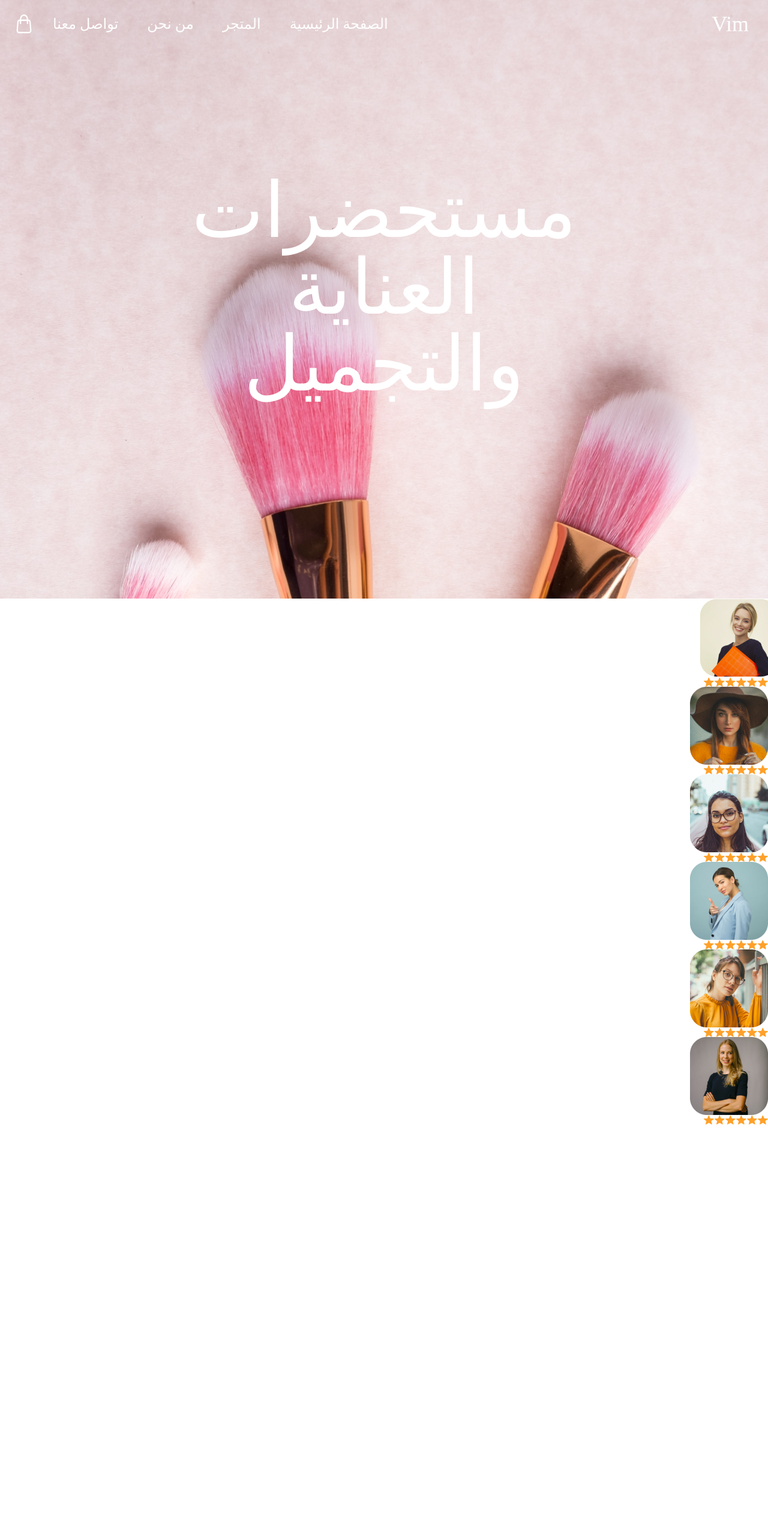
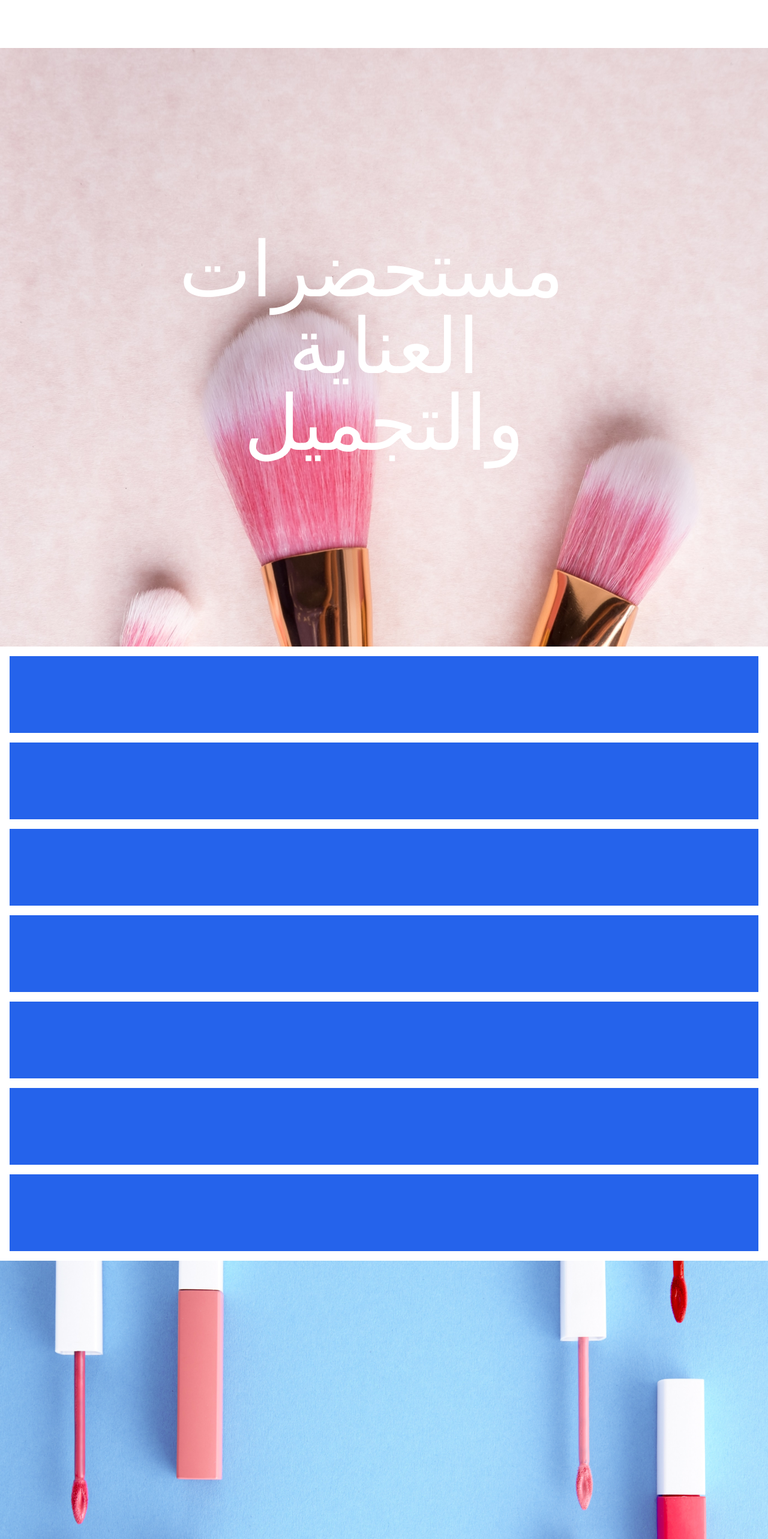
Before and after one commit to Ali-TG/vamill_vim, a React (Vite) app: page / in a window 1280 px wide. Shown: the top 2566 px of the page at 60% size. Before the commit the page ends 1875 px from the top, so only its background shows below. Built offline with nearby package versions, Linux system fonts and the light colour scheme; a web font is replaced by a local one.

Commit message:
Update - 4

```diff
--- a/src/App.jsx
+++ b/src/App.jsx
@@ -16,7 +16,7 @@ const App = () => {
               <Route path='/about' element={<About/>}/>
               <Route path='/contact' element={<Contact/>}/>
             </Routes>
-            {/* <Footer/> */}
+            <Footer/>
         </div>
     )
 };
--- a/src/components/Footer/Footer.jsx
+++ b/src/components/Footer/Footer.jsx
@@ -1,7 +1,7 @@
 import FooterImg from './../../assets/Footer.png'
 const Footer = () => {
     return(
-        <footer className='w-full flex items-center justify-between text-white'>
+        <footer className='max-w-full relative bottom-0 flex items-center justify-between text-white'>
             <img className='w-full' src={FooterImg} alt="" />
         </footer>
     )
--- a/src/components/NavBar/NavBar.jsx
+++ b/src/components/NavBar/NavBar.jsx
@@ -1,29 +1,19 @@
 import { useState } from "react";
 import { Cross as Hamburger } from 'hamburger-react';
 import Cart from "../Pages/Cart/Cart";
-import { json, Link } from 'react-router-dom'
+import { Link } from 'react-router-dom'
 
 
 
-const NavBar = (props) => {
-
+const NavBar = () => {
+    const [isOpen, setOpen] = useState(false);
+    const NavItems = [
+        {name:'الصفحة الرئيسية', href:'/'},
+        {name:'المتجر', href:'/shop'},
+        {name:'من نحن', href:'/about'},
+        {name:'تواصل معنا', href:'/contact'}]
     return(
         <header>
-            <DesktopNav/>
-            <MobileNav/>
-        </header>
-    )
-}
-
-const MobileNav = () => {
-    const NavItems = [
-        {name:'الصفحة الرئيسية', href:'/', background: 'bg-home'},
-        {name:'المتجر', href:'/shop', background: 'bg-shop'},
-        {name:'من نحن', href:'/about', background: 'bg-about'},
-        {name:'تواصل معنا', href:'/contact', background: 'bg-contact'}]
-    const [isOpen, setOpen] = useState(false)
-
-    return(
             <nav>
                 <div className='mobile'>
                     <h1 className='text-4xl p-1'><a href="/">Vim</a></h1>
@@ -32,44 +22,27 @@ const MobileNav = () => {
                         <Hamburger toggled={isOpen} toggle={setOpen} rounded color={!isOpen ? '#fff' : '#000'}/>
                     </div>
                 </div>
-                <div>
+                <div className={!isOpen ? ' relative top-[-400px] transition-all ease-in duration-700' : 'relative top-12 transition-all ease-in-out duration-700'}>
                     <div className='mobile-menu'>
                         <ul className='flex flex-col items-center justify-center'>
-                            {NavItems.map((item) => {return <li className="m-4" key={item.name}><a href={item.href}>{item.name}</a></li>})}
+                            {NavItems.map((item) => {return <li className="m-6" key={item.name}><a href={item.href}>{item.name}</a></li>})}
                         </ul>
                     </div>
                 </div>
-        </nav>
-    )
-}
-
-const DesktopNav = () => {
-    const [background, setBackground] = useState('bg-home')
-    const [content, setContent] = useState(<HomeContent/>)
-    const NavItems = [
-        {name:'الصفحة الرئيسية', href:'/', background: 'bg-home', texts: <HomeContent/>},
-        {name:'المتجر', href:'/shop', background: 'bg-shop', texts: <ShopContent/>},
-        {name:'من نحن', href:'/about', background: 'bg-about', texts: <AboutContent/>},
-        {name:'تواصل معنا', href:'/contact', background: 'bg-contact', texts: <ContactForm/>}]
-
-
-    return(
-        <nav className={`${background} w-full h-[998px] bg-center`}>
-            <div>
-                <div className='desktop'>
-                        <h1 className='text-4xl p-4'><a href="/">Vim</a></h1>
-                        <div className='flex items-center justify-between'>
-                            <ul className={'flex items-center justify-between'}>
+                <div className="desktop">
+                    <h1 className='md:text-4xl md:p-4'><a href="/">Vim</a></h1>
+                    <div className='md:flex md:items-center md:justify-between'>
+                        <ul className={'md:flex md:items-center md:justify-between'}>
                             {NavItems.map((item) => {return <li key={item.name} onClick={() => setContent(item.texts)} className=' text-2xl m-6'><Link to={item.href} onClick={() => {return setBackground(item.background)}}>{item.name}</Link></li>})}
                         </ul>
                         <Cart/>
                         </div>
                 </div>
-                {content}
-            </div>
             </nav>
+        </header>
     )
 }
+
 
 const HomeContent = () => {
     return(
--- a/src/components/Pages/About/About.jsx
+++ b/src/components/Pages/About/About.jsx
@@ -1,8 +1,10 @@
+import { AboutBackground } from "../Backgrounds/Background";
+
 const About = () => {
     return(
-        <>
-
-        </>
+        <div>
+            <AboutBackground/>
+        </div>
     )
 }
 
--- /dev/null
+++ b/src/components/Pages/Backgrounds/Background.jsx
@@ -0,0 +1,62 @@
+const HomeBackground = () => {
+    return(
+        <div className='bg-home w-full h-[600px] md:h-[998px] bg-center z-[-1]  flex items-center justify-center'>
+            <h1 className='text-white md:text-9xl text-6xl md:w-[600px] w-[280px] text-center'>مستحضرات العناية والتجميل</h1>
+        </div>
+    );
+};
+
+export const ShopBackground = () => {
+    return(
+        <div className='bg-shop w-full h-[600px] bg-center z-[-1] flex items-center justify-center'>
+            <h1 className='text-white md:text-9xl text-6xl w-[280px] md:w-[600px] text-center'>
+            اكتشف أفضل العلامات
+        التجارية
+            </h1>
+        </div>
+    )
+}
+
+export const AboutBackground = () => {
+    return(
+        <div className='bg-about w-full h-[600px] bg-center z-[-1] flex items-center justify-center'>
+            <h1 className='text-white md:text-9xl text-6xl md:w-[600px] w-[280px] text-center'>
+            من نحن
+            </h1>
+        </div>
+    )
+}
+
+export const ContactBackground = () => {
+    return(
+        <div className='bg-contact w-full h-screen bg-center z-[-1]'>
+            <ContactForm/>
+        </div>
+    )
+}
+
+const ContactForm = () => {
+    const InputInfo = [
+                {name:"Name", type:"text", placeholder:"الاسم"},
+                {name:"Email", type:"email", placeholder:"البريد الإلكتروني"},
+                {name:"Message", type:"text", placeholder:"الرسالة"}]
+    return(
+        <div className='flex items-start flex-col justify-between md:mx-16 mx-12 md:mb-8'>
+            <h1 className='md:text-6xl text-5xl text-white md:mt-0 mt-32'>تواصل معنا</h1>
+            <form onSubmit="" action="">
+                {InputInfo.map((item) => {return <Input id={item.name} type={item.type} placeholder={item.placeholder} />})}
+            </form>
+        </div>
+    )
+}
+
+const Input = (props) => {
+
+    return(
+        <div className='md:my-12 my-12'>
+            <input className="bg-opacity-5 text-2xl border-b-2 border-solid border-r-0 border-t-0 border-l-0 border-b-white bg-gray-400 p-2 max-w-[500px] " id={props.id} type={props.type} placeholder={props.placeholder}/>
+        </div>
+    )
+}
+
+export default HomeBackground
--- a/src/components/Pages/Contact/Contact.jsx
+++ b/src/components/Pages/Contact/Contact.jsx
@@ -1,8 +1,10 @@
+import { ContactBackground } from "../Backgrounds/Background";
+
 const Contact = () => {
     return(
-        <>
-
-        </>
+        <div>
+            <ContactBackground/>
+        </div>
     )
 }
 
--- a/src/components/Pages/Home/Home.jsx
+++ b/src/components/Pages/Home/Home.jsx
@@ -1,23 +1,21 @@
 import Content from '../Content/Content';
 import Reviews from '../Reviews/Reviews';
-import Background from './../../../assets/Background.png'
+import HomeBackground from './../Backgrounds/Background'
 const Home = () => {
     return(
-        <div className=''>
-            <div className='relative'>
-            </div>
-            <Reviews/>
-        </div>
-    );
-};
-
-export const HomeBackground = () => {
-    return(
-        <div className='bg-home min-w-full h-[996px] bg-center absolute top-0 z-[-1]'>
-            <h1>مستحضرات العناية والتجميل</h1>
+        <div>
+            <HomeBackground/>
+            <Content/>
+            <Content/>
+            <Content/>
+            <Content/>
+            <Content/>
+            <Content/>
+            <Content/>
         </div>
     );
 };
 
 
+
 export default Home;
--- a/src/components/Pages/Shop/Shop.jsx
+++ b/src/components/Pages/Shop/Shop.jsx
@@ -1,8 +1,10 @@
+import { ShopBackground } from "../Backgrounds/Background";
+
 const Shop = () => {
     return(
-        <>
-
-        </>
+        <div>
+            <ShopBackground/>
+        </div>
     )
 }
 
--- a/src/index.css
+++ b/src/index.css
@@ -16,12 +16,12 @@ html,body{
     padding: 0;
 }
 
+
 footer{
     margin-top: auto;
-    position: relative;
+    position: absolute;
     bottom: 0;
-    right: 0;
-    left: 0;
+    top: 50%;
 
 }
 
@@ -37,14 +37,14 @@ input:focus {outline:none!important;}
 
 @layer components{
     .mobile{
-        @apply md:hidden flex items-center justify-between p-4 text-white z-50
+        @apply md:hidden flex items-center justify-between p-4 text-white fixed top-0 w-full z-20
     }
 
     .desktop{
-        @apply hidden md:flex md:items-center md:justify-between md:text-white md:mx-4
+        @apply hidden md:flex md:items-center md:justify-between md:text-white md:mx-4 md:min-w-fit
     }
 
     .mobile-menu{
-        @apply  md:hidden w-full absolute top-0 pt-20 bg-white shadow-lg rounded-b-3xl text-lg z-[-1]
+        @apply  md:hidden w-full absolute -top-12 pt-12 bg-white shadow-lg rounded-b-3xl text-2xl z-10
     }
 }
```
Lines whose indentation alone changed are shown as unchanged.
